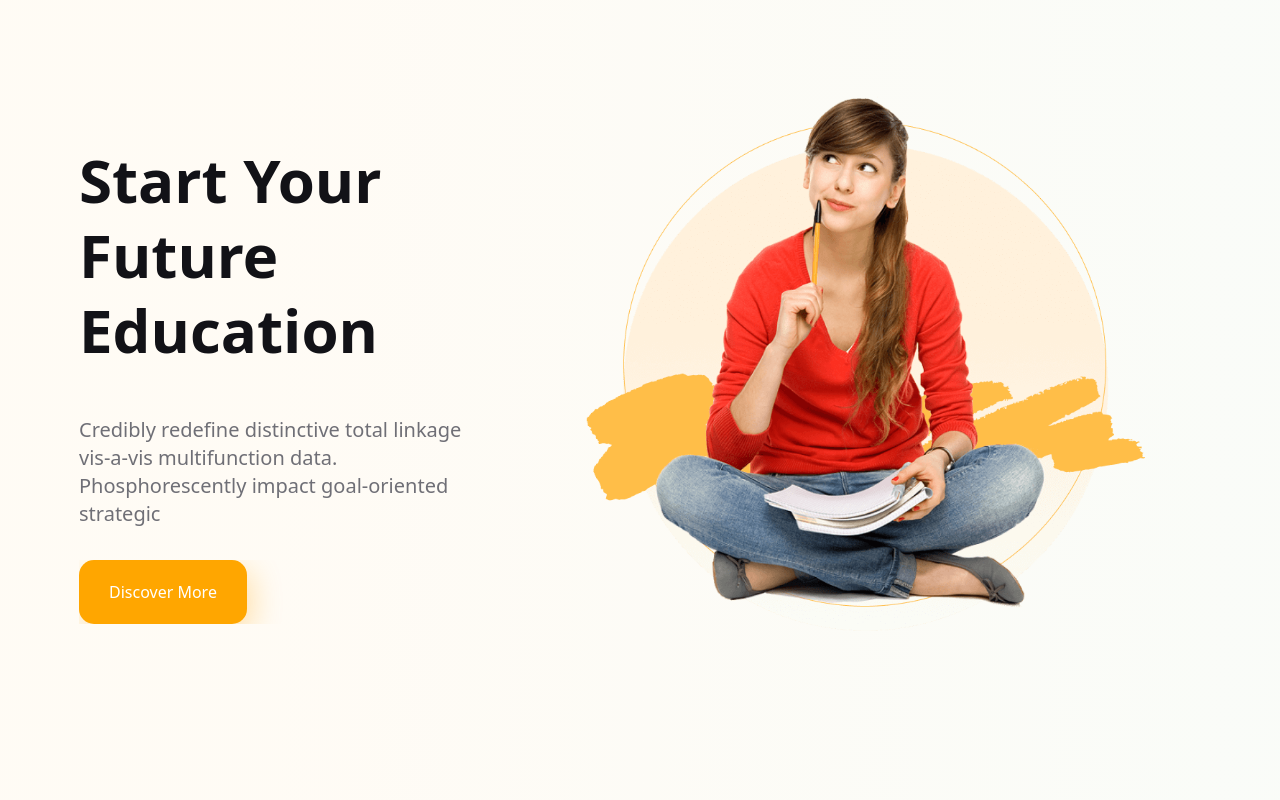
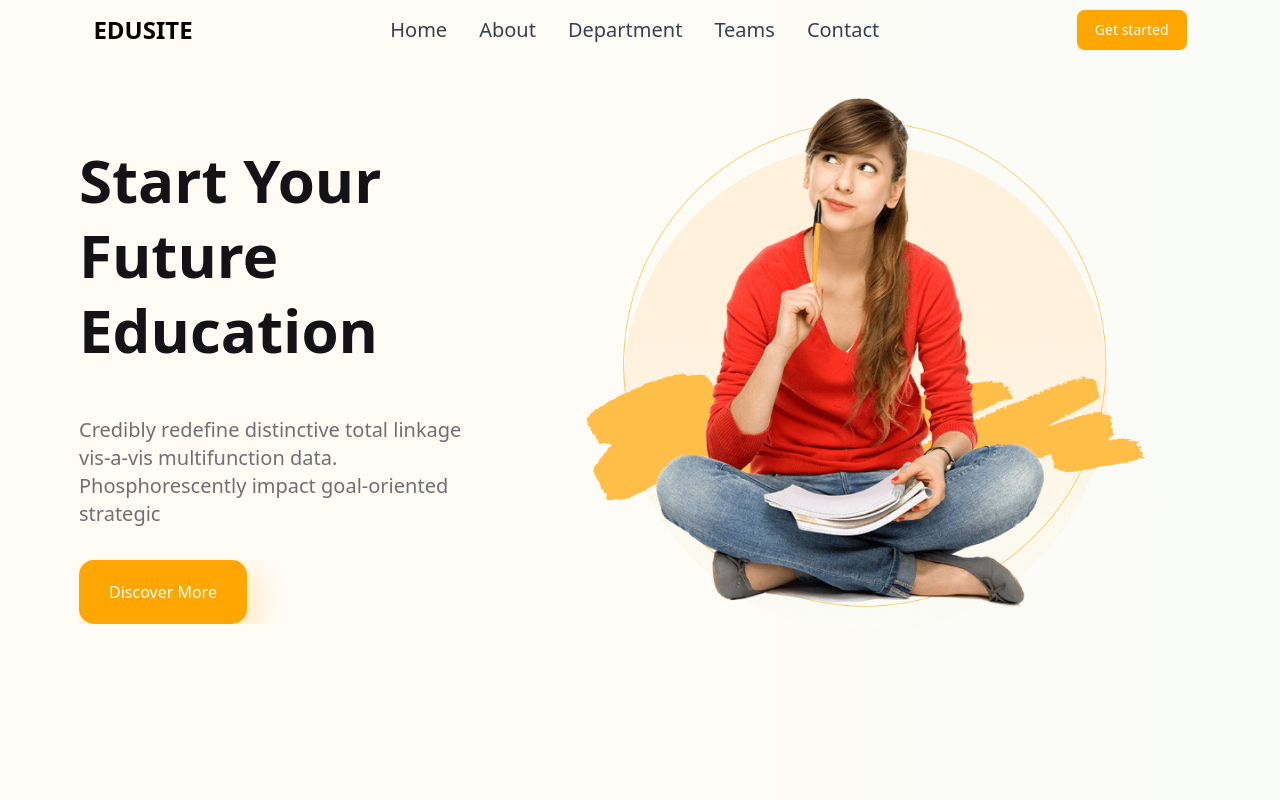
Before and after one commit to Alice2212/edusite, a React (Create React App) app: page / in a window 1280 px wide. Shown: the top 800 px of the page. Built offline with nearby package versions, Linux system fonts and the light colour scheme.

Commit message:
header section

```diff
--- a/src/components/Header.jsx
+++ b/src/components/Header.jsx
@@ -81,7 +81,7 @@ import { Navbar, Button } from "flowbite-react";
 
 const Header = () => {
   return (
-    <section className="fixed w-full">
+    <section className="fixed w-full z-50">
       <div>
         <Navbar
           // fluid={true}
```
